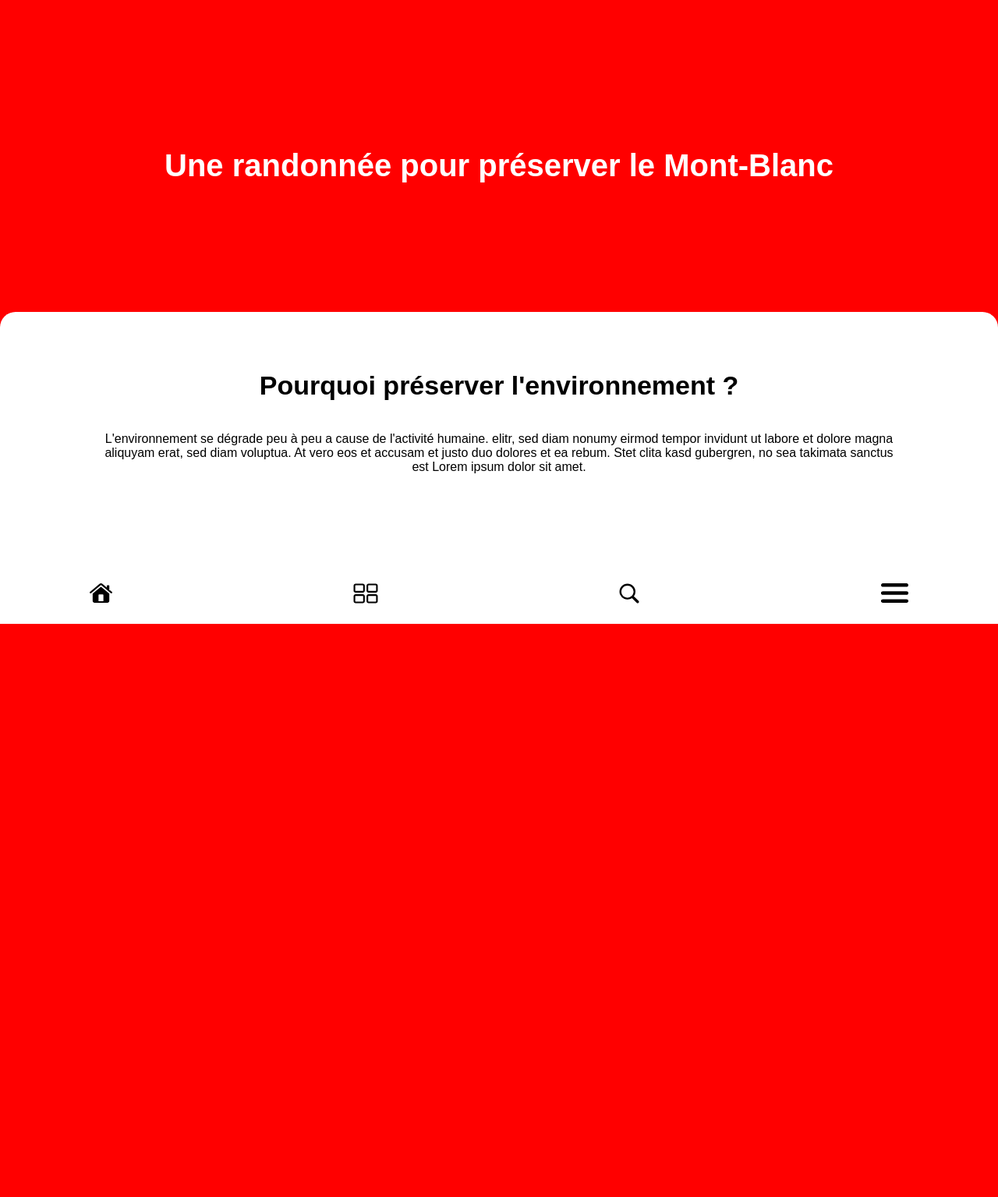
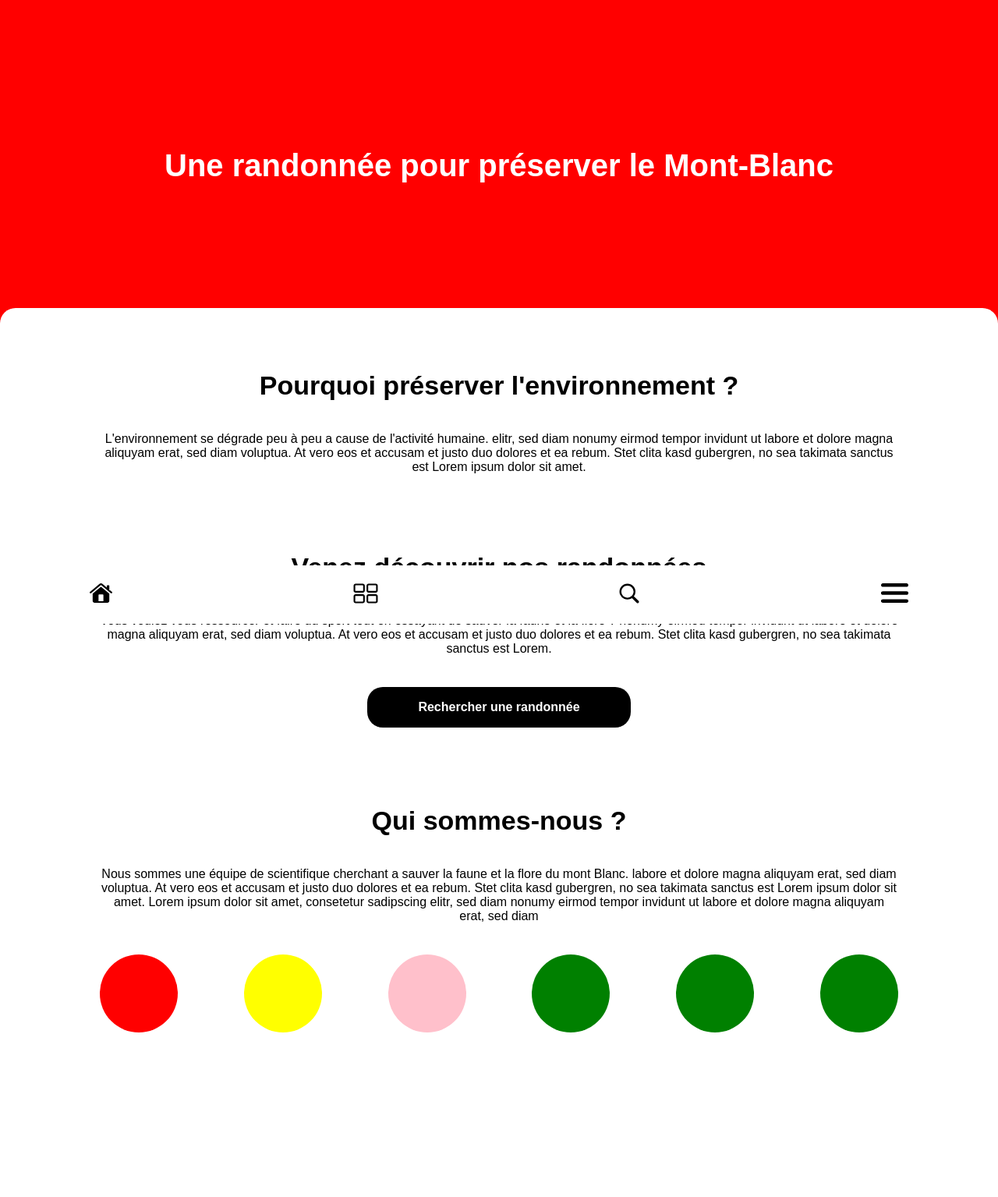
Before and after one commit to theocassar/CRE-ALPIN, a PHP site: page / in a window 1280 px wide. Shown: the whole page at 78% size. Before the commit the page ends 800 px from the top, so only its background shows below. Run offline with PHP 8.4, Linux system fonts and the light colour scheme.

Commit message:
Avancement…

```diff
--- a/assets/css/accueil.css
+++ b/assets/css/accueil.css
@@ -17,16 +17,58 @@
   color: white;
 }
 
-.bord-arrondi {
+.edge-rounded {
   height: 3.125rem;
   width: 100%;
   background: white;
   position: relative;
   border-radius: 1.25rem;
-  top: -1.563rem;
+  top: -1.9rem;
   z-index: 9999;
 }
 
 .why-environnement {
   text-align: center;
 }
+
+.discover-hikes {
+  text-align: center;
+}
+
+.btn-discover-hikes {
+  padding: 1.063rem 4.1rem;
+}
+
+.Who-we-are {
+  text-align: center;
+}
+
+.avatars {
+  display: flex;
+  flex-wrap: wrap;
+  align-content: space-between;
+  justify-content: space-between;
+  height: 13.188rem;
+  margin-top: 2.5rem;
+}
+
+.avatar {
+  width: 6.25rem;
+  height: 6.25rem;
+  background: green;
+  -moz-border-radius: 50%;
+  -webkit-border-radius: 50%;
+  border-radius: 50%;
+}
+.avatar:nth-of-type(1) {
+  /* background: url("/src/img/paul.png"); */
+  background: red;
+}
+.avatar:nth-of-type(2) {
+  /* background: url("/src/img/paul.png"); */
+  background: yellow;
+}
+.avatar:nth-of-type(3) {
+  /* background: url("/src/img/paul.png"); */
+  background: pink;
+}
--- a/assets/css/main.css
+++ b/assets/css/main.css
@@ -29,6 +29,18 @@ section {
   margin: 0 auto 6.25rem auto;
 }
 
+.btn {
+  background-color: black;
+  color: white;
+  border-radius: 1.25rem;
+  font-weight: bold;
+  text-align: center;
+  text-decoration: none;
+  display: inline-block;
+  margin-top: 2.5rem;
+  cursor: pointer;
+}
+
 .debug {
   box-shadow: 0 0 0 1px red;
 }
--- a/index.php
+++ b/index.php
@@ -25,11 +25,35 @@
       </div>
     </div>
 
-    <div class="bord-arrondi"></div>
+    <div class="edge-rounded"></div>
 
     <section class="why-environnement">
       <h2>Pourquoi préserver l'environnement ?</h2>
+
       <p>L'environnement se dégrade peu à peu a cause de l'activité humaine. elitr, sed diam nonumy eirmod tempor invidunt ut labore et dolore magna aliquyam erat, sed diam voluptua. At vero eos et accusam et justo duo dolores et ea rebum. Stet clita kasd gubergren, no sea takimata sanctus est Lorem ipsum dolor sit amet. </p>
+    </section>
+
+    <section class="discover-hikes">
+      <h2>Venez découvrir nos randonnées</h2>
+
+      <p>Vous voulez vous ressourcer et faire du sport tout en essayant de sauver la faune et la flore ? nonumy eirmod tempor invidunt ut labore et dolore magna aliquyam erat, sed diam voluptua. At vero eos et accusam et justo duo dolores et ea rebum. Stet clita kasd gubergren, no sea takimata sanctus est Lorem. </p>
+
+      <a href="#" class="btn btn-discover-hikes">Rechercher une randonnée</a>
+    </section>
+
+    <section class="Who-we-are">
+      <h2>Qui sommes-nous ?</h2>
+
+      <p>Nous sommes une équipe de scientifique cherchant a sauver la faune et la flore du mont Blanc. labore et dolore magna aliquyam erat, sed diam voluptua. At vero eos et accusam et justo duo dolores et ea rebum. Stet clita kasd gubergren, no sea takimata sanctus est Lorem ipsum dolor sit amet. Lorem ipsum dolor sit amet, consetetur sadipscing elitr, sed diam nonumy eirmod tempor invidunt ut labore et dolore magna aliquyam erat, sed diam</p>
+
+      <div class="avatars">
+        <div class="avatar"></div>
+        <div class="avatar"></div>
+        <div class="avatar"></div>
+        <div class="avatar"></div>
+        <div class="avatar"></div>
+        <div class="avatar"></div>
+      </div>
     </section>
 
   </main>
```
Also changed, not shown: src/img/paul.png (added), src/img/remi.png (added), src/img/theo.png (added), 3 other files.
